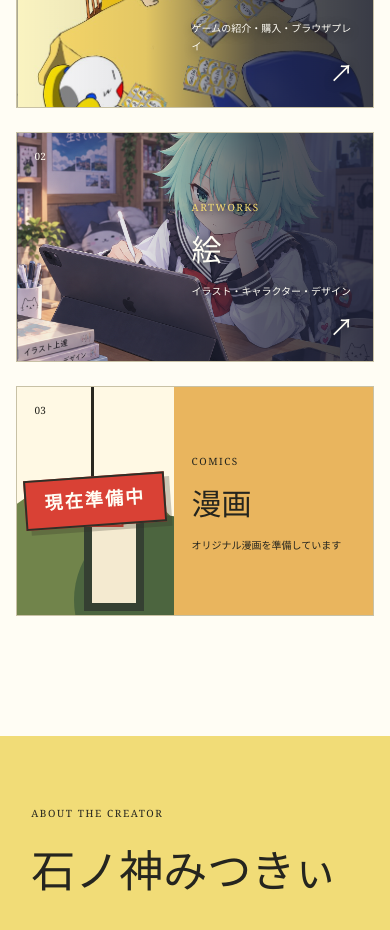
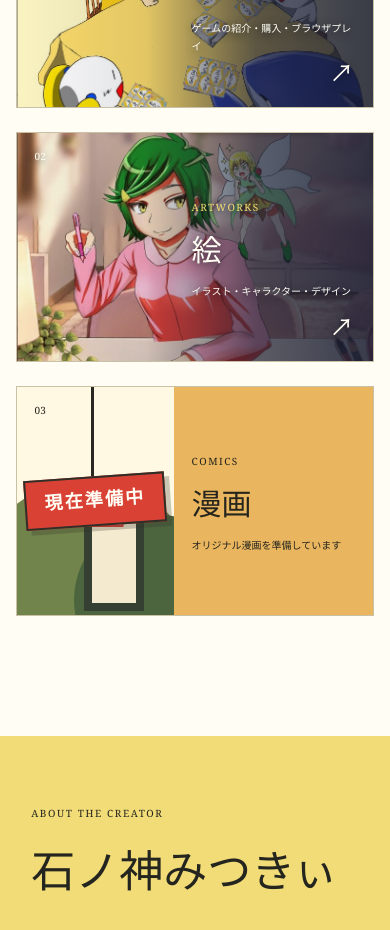
Before and after one commit to mitsukey-001/mitsukeys-gallery, a Next.js app: page / in a window 390 px wide. Shown: the part 1020-1950 px from the top of the page. Built offline with nearby package versions, Linux system fonts and the light colour scheme.

Commit message:
Replace artwork banner image

```diff
--- a/app/portal.css
+++ b/app/portal.css
@@ -24,8 +24,8 @@
 .portal-art{
   background-image:
     linear-gradient(90deg,rgba(24,28,49,0) 0%,rgba(24,28,49,.04) 43%,rgba(24,28,49,.62) 72%,rgba(24,28,49,.78) 100%),
-    url('/art-banner.png');
-  background-position:center 43%;
+    url('/art-banner.jpg');
+  background-position:center 28%;
   background-size:cover;
   color:#fffdf4;
   text-shadow:0 2px 10px rgba(8,12,26,.75);
@@ -46,7 +46,7 @@
       var(--banner-image);
   }
   .portal-games{--banner-image:url('/games-banner.jpg');background-position:center 48%}
-  .portal-art{--banner-image:url('/art-banner.png');background-position:center 42%}
+  .portal-art{--banner-image:url('/art-banner.jpg');background-position:center 28%}
 }
 /* creator portal theme */
 .creator-icon{background:#f8df2d url('/mitsukii-icon.jpg') center/contain no-repeat}
```
Also changed, not shown: public/art-banner.jpg (added), public/art-banner.png (deleted).
